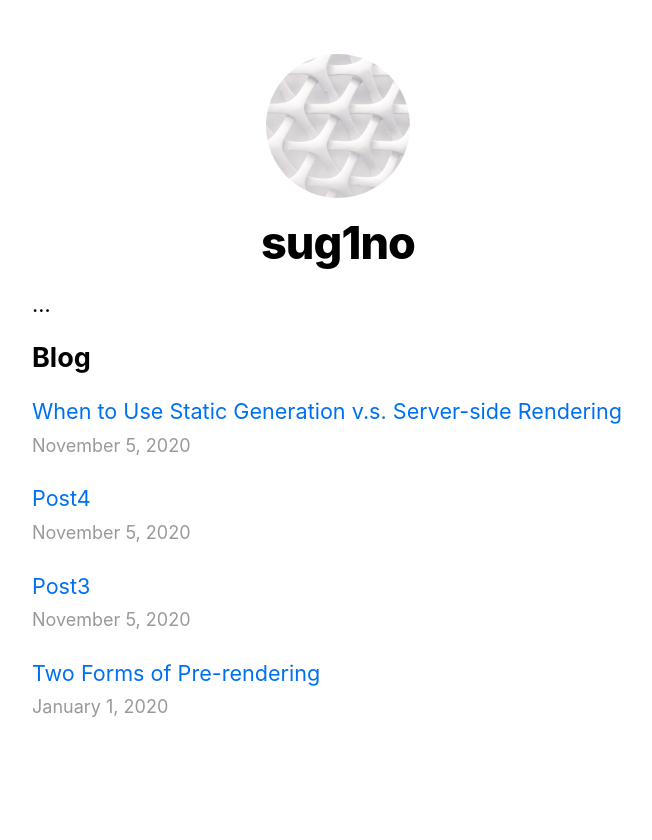
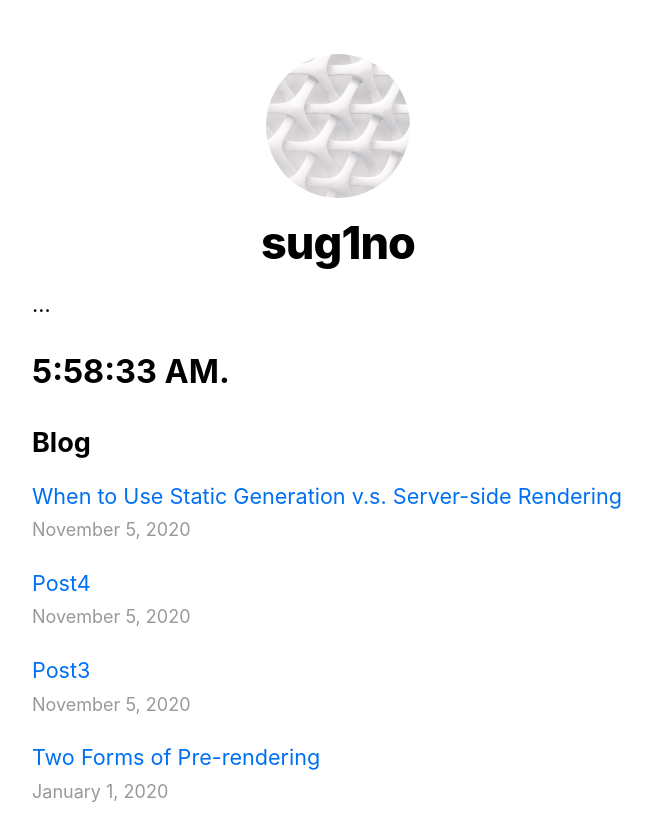
Before and after one commit to sug1no/Next.jsTutorial, a Next.js app in the folder nextjs-blog/: page / in a window 1280 px wide. Shown: the top 840 px of the page, without its empty margins (302-954 px from the left). Built offline with nearby package versions, Linux system fonts and the light colour scheme.

Commit message:
add simple react clock to index page.

```diff
--- a/nextjs-blog/components/date.js
+++ b/nextjs-blog/components/date.js
@@ -1,6 +1,6 @@
 import { parseISO, format } from 'date-fns'
 
-export default function Date({ dateString }) {
+export default function CDate({ dateString }) {
   const date = parseISO(dateString)
   return <time dateTime={dateString}>{format(date, 'LLLL d, yyyy')}</time>
 }
--- a/nextjs-blog/pages/index.js
+++ b/nextjs-blog/pages/index.js
@@ -3,7 +3,9 @@ import Layout, { siteTitle } from '../components/layout'
 import utilStyles from '../styles/utils.module.css'
 import { getSortedPostsData } from '../lib/posts'
 import Link from 'next/link'
-import Date from '../components/date'
+import CDate from '../components/date'
+
+import { useState, useEffect} from 'react'
 
 export async function getStaticProps() {
   const allPostsData = getSortedPostsData()
@@ -14,12 +16,38 @@ export async function getStaticProps() {
   }
 }
 
+
+function Clock(props) {
+  // set initial date to null to avoid SSR warning: Text content did not match.
+  const [date, setDate] = useState(null);
+
+  useEffect(() => {
+    var timerID = setInterval(() => tick(), 1000);
+
+    return function cleanup() {
+      clearInterval(timerID);
+    };
+  });
+
+  function tick() {
+    console.log('tick');
+    setDate(new Date());
+  }
+
+  return (
+    <div>
+      <h2> {date ? date.toLocaleTimeString() : ''}.</h2>
+    </div>
+  );
+}
+
 export default function Home({ allPostsData }) {
   return (
     <Layout home>
       <Head>…</Head>
       <section className={utilStyles.headingMd}>…</section>
       <section className={`${utilStyles.headingMd} ${utilStyles.padding1px}`}>
+        <Clock />
         <h2 className={utilStyles.headingLg}>Blog</h2>
         <ul className={utilStyles.list}>
           {allPostsData.map(({ id, date, title }) => (
@@ -29,7 +57,7 @@ export default function Home({ allPostsData }) {
             </Link>
             <br />
             <small className={utilStyles.lightText}>
-              <Date dateString={date} />
+              <CDate dateString={date} />
             </small>
           </li>
           ))}
--- a/nextjs-blog/pages/posts/[id].js
+++ b/nextjs-blog/pages/posts/[id].js
@@ -1,7 +1,7 @@
 import Layout from '../../components/layout'
 import { getAllPostIds, getPostData } from '../../lib/posts'
 import Head from 'next/head'
-import Date from '../../components/date'
+import CDate from '../../components/date'
 import utilStyles from '../../styles/utils.module.css'
 
 
@@ -14,7 +14,7 @@ export default function Post({ postData }) {
       <article>
         <h1 className={utilStyles.headingXl}>{postData.title}</h1>
         <div className={utilStyles.lightText}>
-          <Date dateString={postData.date} />
+          <CDate dateString={postData.date} />
         </div>
         <div dangerouslySetInnerHTML={{ __html: postData.contentHtml }} />
       </article>
```
